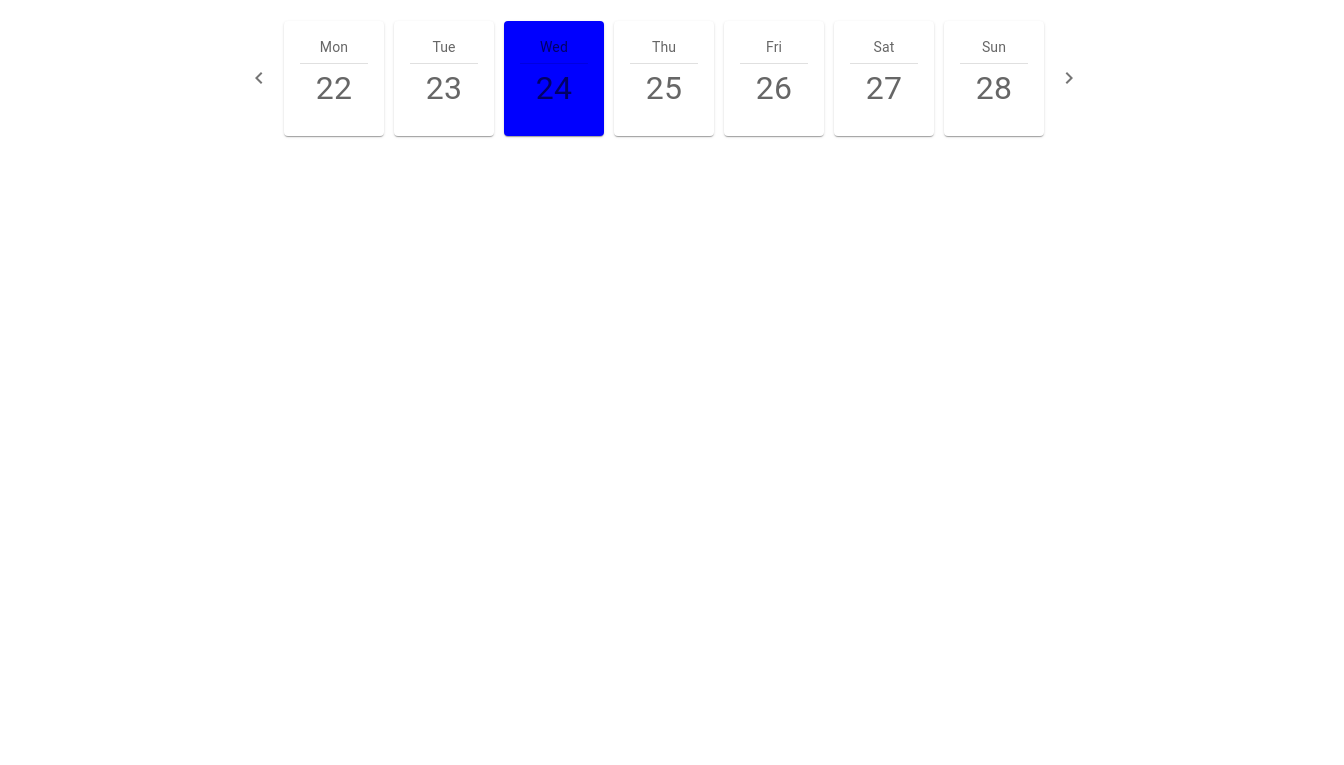
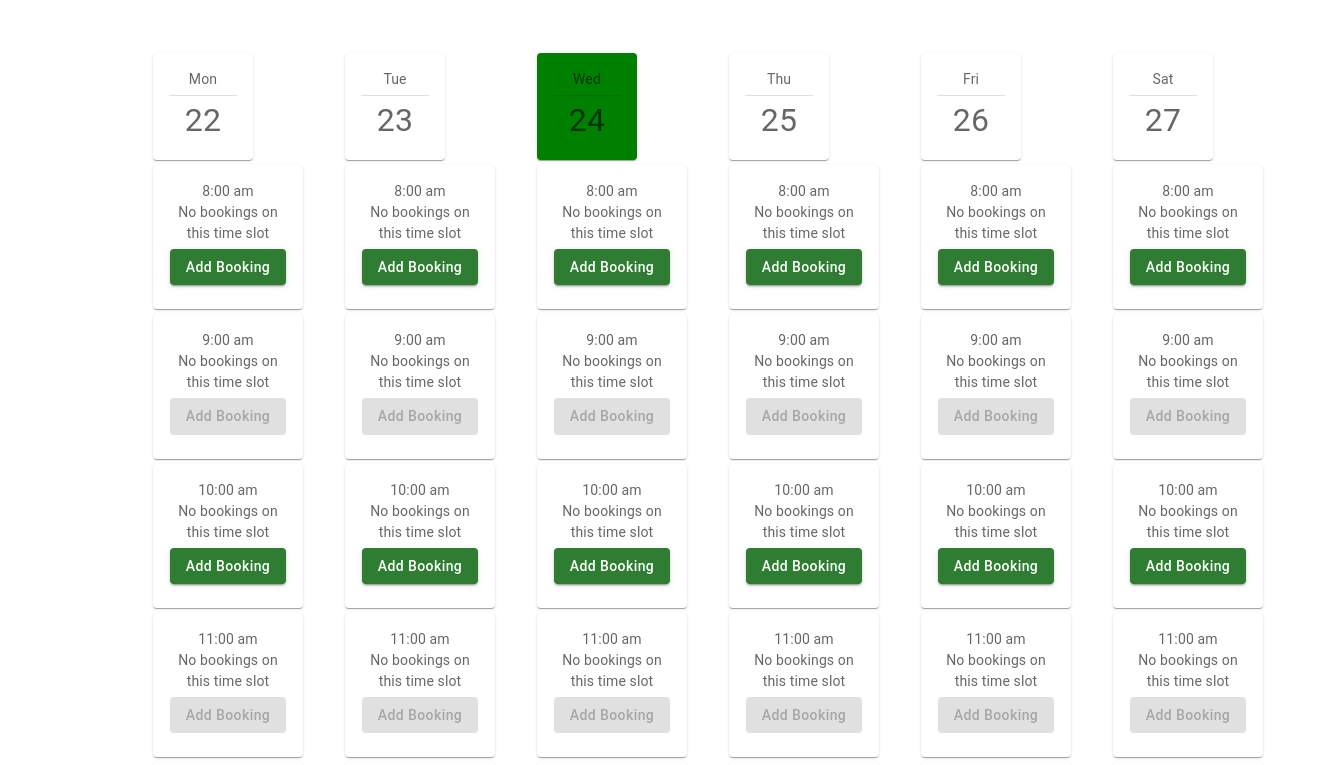
Before and after one commit to Rikanthan/Vacuum-front-end, a React (Create React App) app in the folder vacuum-app/: page / in a window 1280 px wide. Shown: the top 765 px of the page, 1344 px wide, since content can reach past the window. Built offline with nearby package versions, Linux system fonts and the light colour scheme.

Commit message:
align success

```diff
--- a/vacuum-app/src/Pages/ShowCalender.jsx
+++ b/vacuum-app/src/Pages/ShowCalender.jsx
@@ -1,26 +1,35 @@
 import { Alert, CircularProgress, Grid, IconButton, Snackbar } from "@mui/material";
-import React, {useEffect,useState} from "react"
+import React, { useEffect, useState } from "react"
 import axios from "axios";
 import Day from "../Widgets/Cards/Calender";
 import { KeyboardArrowLeft, KeyboardArrowRight } from "@mui/icons-material";
+import ShowSchedules from "../Widgets/Cards/ShowSchedules";
+import Schedule from "../Widgets/Cards/Schedule";
 
 
-const dayNames = ["Mon","Tue","Wed","Thu","Fri","Sat","Sun"];
+const dayNames = ["Mon", "Tue", "Wed", "Thu", "Fri", "Sat", "Sun"];
 
-export default function ShowCalendar(){
+export default function ShowCalendar() {
   const weeks = [];
 
   var curr = new Date;
-const [currday,setCurrday] = useState(curr.getDay()-1);
+  const [currday, setCurrday] = useState(curr.getDay() - 1);
   console.log(currday);
   var first = curr.getDate() - curr.getDay();
-for(var i = 1; i<=7; i++){
+  for (var i = 1; i <= 7; i++) {
     var next = first + i;
     var nextday = (new Date(curr.setDate(next)));
     weeks.push(nextday);
   }
-    return(
+  return (
     <>
+      <Grid
+        container
+        spacing={2}
+        direction="column"
+        justifyContent="center"
+        margin={2}
+      >
         <Grid
           container
           spacing={2}
@@ -28,57 +37,81 @@ for(var i = 1; i<=7; i++){
           justifyContent="center"
           margin={2}
         >
-      <IconButton onClick={()=> {
-        if(currday <= 0)
-        {
+          <IconButton onClick={() => {
+            if (currday <= 0) {
               setCurrday(0);
               console.log(currday);
-        }else{
-          setCurrday(currday-1);
+            } else {
+              setCurrday(currday - 1);
               console.log(currday);
             }
           }
           }>
-        <KeyboardArrowLeft/>
+            <KeyboardArrowLeft />
           </IconButton>
           {(weeks.map((element, index) => {
             {
 
               return (index < 7) ?
                 (
+                  <Grid
+                    spacing={2}
+                    direction="column"
+                    justifyContent="center"
+                    margin={2}>
+                    <Grid item>
                       <Day
-                day = {dayNames[index]}
-                date = {element.getDate()}
-                today = { index === currday ? true : false}
+                        day={dayNames[index]}
+                        date={element.getDate()}
+                        today={index === currday ? true : false}
+                        selected={() => {
+                          setCurrday(index);
+                          console.log(currday)
+                          console.log(index);
+                        }}
                       />
+                    </Grid>
+                    <ShowSchedules />
+                  </Grid>
                 ) :
-            <CircularProgress/>
+                <CircularProgress />
             }
           }))
           }
-      {/* <Snackbar
-        open={open}
-        autoHideDuration={2000}
-        message="Note archived"
-      >
-        <Alert severity="success" sx={{ width: '100%' }}>
-          Booking started!
-        </Alert>
-        </Snackbar> */}
-        <IconButton onClick={()=> {
-          if(currday >= 6)
-        {
+          <IconButton onClick={() => {
+            if (currday >= 6) {
               setCurrday(6);
               console.log(currday);
             }
-        else{
-          setCurrday(currday+1)}
+            else {
+              setCurrday(currday + 1)
+            }
             console.log(currday);
           }
 
           }>
-        <KeyboardArrowRight/>
+            <KeyboardArrowRight />
           </IconButton>
+        </Grid>
+        <Grid
+          container
+          spacing={2}
+          direction="column"
+          justifyContent="center"
+          margin={2}
+        >
+          {(weeks.map((element, index) => {
+            {
+
+              return (index < 7) ?
+                (
+                  null
+                ) :
+                <CircularProgress />
+            }
+          }))
+          }
+        </Grid>
       </Grid>
     </>
   )
--- a/vacuum-app/src/Widgets/Cards/Calender.jsx
+++ b/vacuum-app/src/Widgets/Cards/Calender.jsx
@@ -5,8 +5,9 @@ import CardActions from '@mui/material/CardActions';
 import CardContent from '@mui/material/CardContent';
 import Button from '@mui/material/Button';
 import Typography from '@mui/material/Typography';
-import { Divider } from '@mui/material';
+import { CardActionArea, Divider } from '@mui/material';
 import { blue } from '@mui/material/colors';
+import ShowSchedules from './ShowSchedules';
 
 const bull = (
   <Box
@@ -18,18 +19,20 @@ const bull = (
 );
 
 export default function Day(week) {
-  const color = week.today ? "blue" : "white";
+  const color = week.today ? "green" : "white";
   return (
-    <Card sx={{ width: 100 }} style = {{margin: 5,backgroundColor: color}} >
+    <Card sx={{ width: 100 }} style={{ margin: 5, backgroundColor: color }} >
+      <CardActionArea onClick={week.selected}>
         <CardContent>
           <Typography sx={{ fontSize: 14 }} color="text.secondary" gutterBottom>
             {week.day}
           </Typography>
-        <Divider/>
+          <Divider />
           <Typography sx={{ fontSize: 32 }} color="text.secondary" >
             {week.date}
           </Typography>
         </CardContent>
+      </CardActionArea>
     </Card>
   );
 }
--- /dev/null
+++ b/vacuum-app/src/Widgets/Cards/Schedule.jsx
@@ -0,0 +1,39 @@
+import * as React from 'react';
+import Box from '@mui/material/Box';
+import Card from '@mui/material/Card';
+import CardContent from '@mui/material/CardContent';
+import Button from '@mui/material/Button';
+import Typography from '@mui/material/Typography';
+import { CardHeader, Divider, Grid } from '@mui/material';
+
+
+const bull = (
+    <Box
+        component="span"
+        sx={{ display: 'inline-block', mx: '2px', transform: 'scale(0.8)' }}
+    >
+        •
+    </Box>
+);
+
+export default function Schedule(schedule) {
+    const booking = schedule.booking;
+    const time = schedule.time;
+    return (
+        <Card sx={{ width: 150 }} style={{ margin: 5, backgroundColor: "white" }} >
+            <CardContent>
+                <Typography sx={{ fontSize: 14 }} color="text.secondary" >
+                   {time}
+                </Typography>
+                <Typography sx={{ fontSize: 14 }} color="text.secondary" gutterBottom>
+                    No bookings on this time slot
+                </Typography>
+                {
+                    booking ?
+                        <Button variant='contained' color="success" style={{ textTransform: 'capitalize' }}> Add booking</Button> :
+                        <Button variant='contained' disabled style={{ textTransform: 'capitalize' }}> Add booking</Button>
+                }
+            </CardContent>
+        </Card>
+    );
+}
--- /dev/null
+++ b/vacuum-app/src/Widgets/Cards/ShowSchedules.jsx
@@ -0,0 +1,30 @@
+import { Alert, CircularProgress, Grid, IconButton, Snackbar } from "@mui/material";
+import React, { useEffect, useState } from "react"
+import Schedule from "./Schedule";
+
+
+const schedule = ["8:00 am", "9:00 am", "10:00 am", "11:00 am", "12:00 pm", "1:00 pm", "2:00 pm", "3:00 pm",
+    "4:00 pm", "5:00 pm", "6:00 pm"];
+
+export default function ShowSchedules() {
+    return (
+        <>
+            <Grid item>
+                {(schedule.map((element, index) => {
+                    {
+
+                        return (index < 11) ?
+                            (
+                                <Schedule
+                                    time={element}
+                                    booking={index % 2 == 0 ? true : false}
+                                />
+                            ) :
+                            <CircularProgress />
+                    }
+                }))
+                }
+            </Grid>
+        </>
+    )
+}
```
Lines whose indentation alone changed are shown as unchanged.
